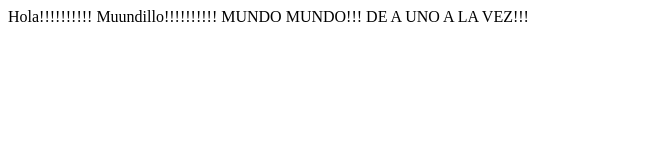
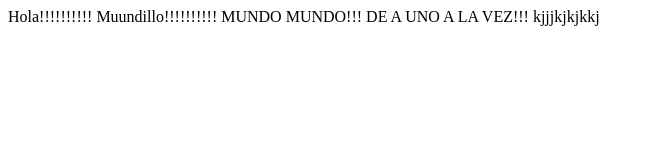
Before and after one commit to BernardoLuisA/Proyecto001, a plain HTML site: page index.html in a window 1280 px wide. Shown: the whole page, without its empty margins (0-654 px from the left). Drawn offline with Linux system fonts and the light colour scheme.

Commit message:
Update index.html

```diff
--- a/index.html
+++ b/index.html
@@ -8,6 +8,6 @@
 <body>
     Hola!!!!!!!!!!
     Muundillo!!!!!!!!!!
-    MUNDO MUNDO!!! DE A UNO A LA VEZ!!!
+    MUNDO MUNDO!!! DE A UNO A LA VEZ!!! kjjjkjkjkkj
 </body>
 </html>
```
